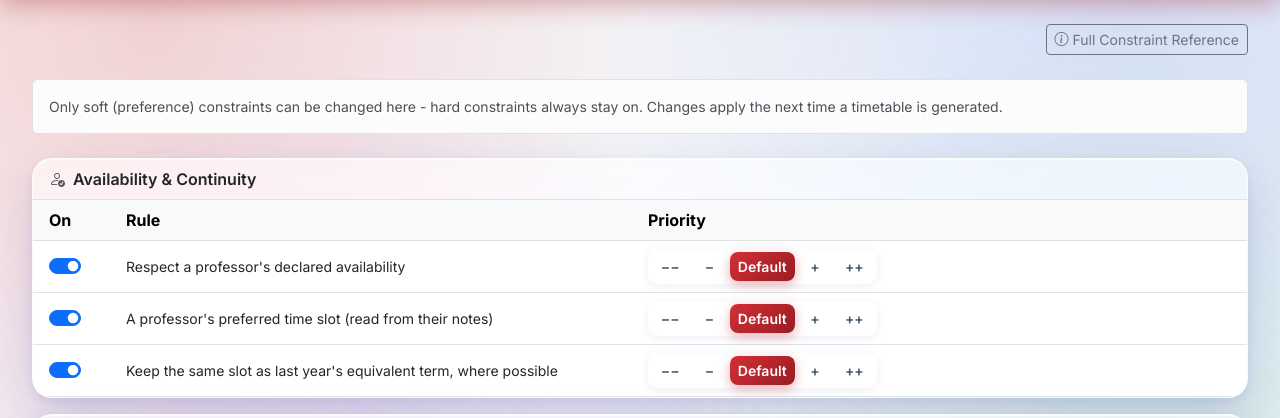
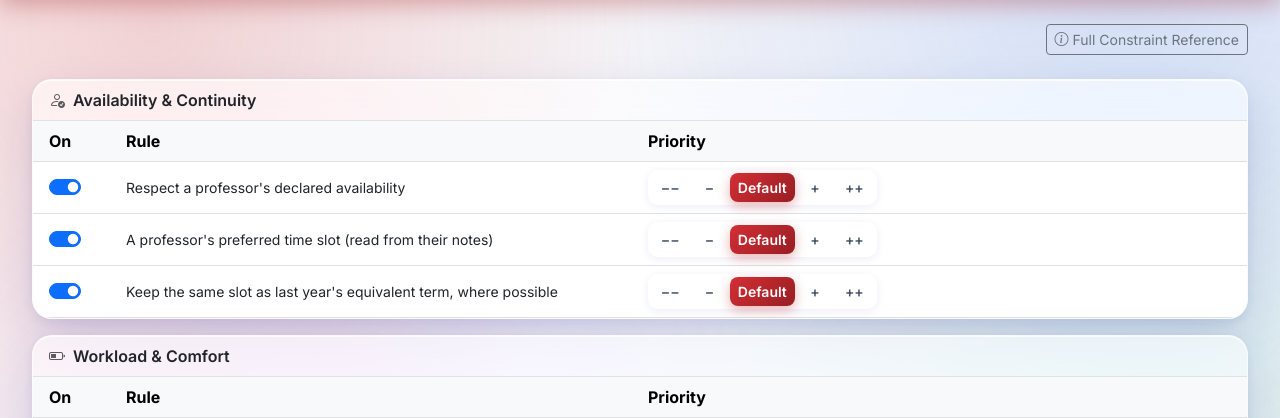
Before and after one commit to Brian-Goh-JW/timetable-system, a Flask app: page /admin/constraint-settings in a window 1280 px wide. Shown: the part 117-535 px from the top of the page. Run offline with Flask 3, Linux system fonts and the light colour scheme; the visitor is signed in with stand-in values (Sample User, id 1); data that the repository does not hold is empty; some libraries are stand-ins or nearby versions.

Commit message:
Drop the Constraint Settings explainer banner entirely
Already trimmed once, but it was still explaining an absence - only
soft constraints ever appear on this page, so "hard constraints stay
on" describes something the page never shows. The switches and
priority dial (with per-option tooltips) speak for themselves; the
Full Constraint Reference link covers anyone who wants more detail.

```diff
--- a/app/templates/admin/constraint_settings.html
+++ b/app/templates/admin/constraint_settings.html
@@ -14,11 +14,6 @@
     <a href="{{ url_for('admin.system_info') }}" class="btn btn-sm btn-outline-secondary">
         <i class="bi bi-info-circle me-1"></i>Full Constraint Reference
     </a>
-</div>
-
-<div class="alert alert-light border small mb-4">
-    Only soft (preference) constraints can be changed here - hard constraints always stay on.
-    Changes apply the next time a timetable is generated.
 </div>
 
 <form method="POST">
```
